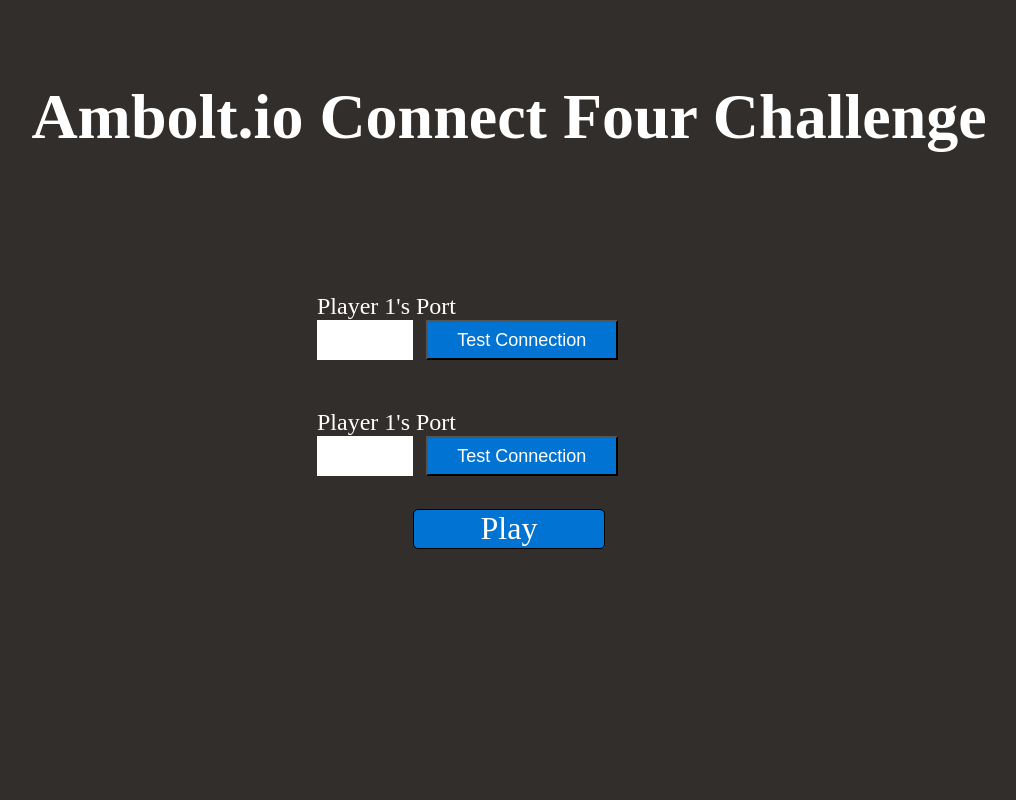
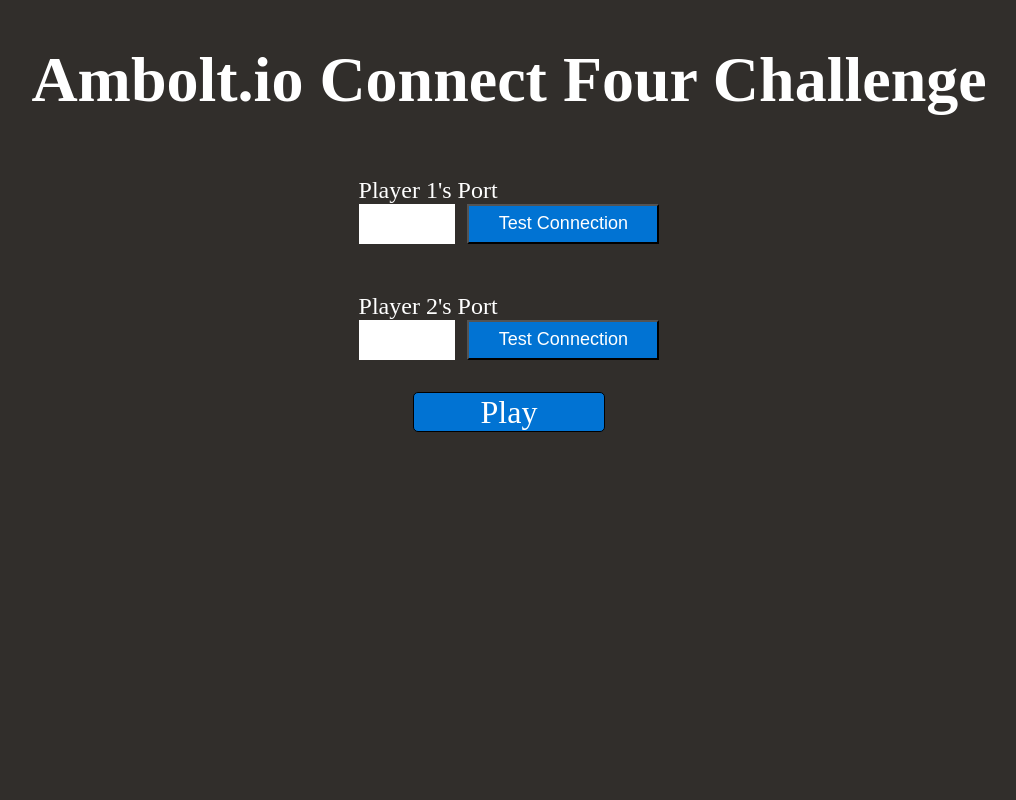
Before and after one commit to samuelnygaard/ConnectFour, a Flask app: page / in a window 1280 px wide. Shown: the whole page, without its empty margins (131-1147 px from the left). Run offline with Flask 2, Linux system fonts and the light colour scheme.

```diff
--- a/app/modules/game/controllers.py
+++ b/app/modules/game/controllers.py
@@ -1,4 +1,5 @@
 from flask import Blueprint, render_template
+from ConnectFourGame import ConnectFourGame
 
 mod = Blueprint('game', __name__, url_prefix='/')
 
@@ -8,8 +9,11 @@ def lobby():
     return render_template('game/lobby.html')
 
 
-@mod.route('/play', methods=['GET'])
-def play():
+@mod.route('/start', methods=['GET'])
+def start():
+
+    connectFourGame = ConnectFourGame()
+
     example_board_1 = [['-', '-', '-', '-', '-', '-', '-'],
                        ['-', '-', '-', '-', '-', '-', '-'],
                        ['-', '-', '-', '-', '-', 'O', '-'],
@@ -17,11 +21,5 @@ def play():
                        ['O', 'X', '-', 'O', '-', 'X', '-'],
                        ['X', 'O', '-', 'X', 'X', 'O', 'X']]
 
-    example_board_2 = [['-', '-', '-', '-', '-', '-', '-'],
-                       ['-', '-', '-', '-', '-', '-', '-'],
-                       ['-', '-', '-', '-', '-', '-', '-'],
-                       ['-', '-', '-', '-', '-', '-', '-'],
-                       ['-', '-', '-', '-', '-', '-', '-'],
-                       ['-', '-', '-', '-', '-', '-', '-']]
 
-    return render_template('game/play.html', board=example_board_2)
+    return render_template('game/start.html', game=connectFourGame)
--- a/app/static/css/base.css
+++ b/app/static/css/base.css
@@ -7,6 +7,20 @@ body {
   margin: 0;
   width: 100vw;
   height: 100vh;
+  color: white;
+}
+
+.container {
+  width: 100%;
+  height: 100%;
+}
+
+.title-container {
+  display: flex;
+  justify-content: center;
+  align-items: center;
+  font-size: xx-large;
+  height: 20vh;
 }
 
 /*# sourceMappingURL=base.css.map */
--- a/app/static/css/base.scss
+++ b/app/static/css/base.scss
@@ -1,10 +1,24 @@
 * {
-    box-sizing: border-box;
+  box-sizing: border-box;
 }
 
 body {
-    background: #312E2B;
-    margin: 0;
-    width: 100vw;
-    height: 100vh;
+  background: #312E2B;
+  margin: 0;
+  width: 100vw;
+  height: 100vh;
+  color: white;
 }
+
+.container {
+  width: 100%;
+  height: 100%;
+}
+
+.title-container {
+  display: flex;
+  justify-content: center;
+  align-items: center;
+  font-size: xx-large;
+  height: 20vh;
+}
--- a/app/static/css/lobby.css
+++ b/app/static/css/lobby.css
@@ -1,27 +1,7 @@
-.container {
-  width: 100%;
-  height: 100%;
-  color: white;
-}
-
-.title {
-  display: flex;
-  justify-content: center;
-  font-size: xx-large;
-}
-.title h1 {
-  margin-top: 10vh;
-}
-
 .bottom-container {
-  margin-top: 10vh;
   display: flex;
   justify-content: center;
   align-items: center;
-}
-
-.player-connections {
-  width: 30%;
 }
 
 .form-container {
--- a/app/static/css/lobby.scss
+++ b/app/static/css/lobby.scss
@@ -3,31 +3,10 @@ $background-color-main: #312E2B;
 $bottom-width: 15vw;
 $bottom-height: 5vh;
 
-.container {
-  width: 100%;
-  height: 100%;
-  color: white;
-}
-
-.title {
-  display: flex;
-  justify-content: center;
-  font-size: xx-large;
-
-  h1 {
-    margin-top: 10vh;
-  }
-}
-
 .bottom-container {
-  margin-top: 10vh;
   display: flex;
   justify-content: center;
   align-items: center;
-}
-
-.player-connections {
-  width: 30%;
 }
 
 .form-container {
--- a/app/static/css/play.scss
+++ /dev/null
@@ -1,55 +0,0 @@
-
-$cell-size: 5vw;
-$cell-size-half: $cell-size / 2;
-$cell-size-quarter: $cell-size / 4;
-$board-color-blue: #0173D3;
-$background-color-main: #312E2B;
-
-
-.container {
-    width: 100%;
-    height: 100%;
-    display: flex;
-    align-items: center;
-    justify-content: center;
-}
-
-.board {
-    width: 7 * $cell-size + $cell-size-quarter;
-    height: 6 * $cell-size + $cell-size-quarter;
-    background-color: $board-color-blue;
-    padding: $cell-size-quarter / 2;
-    border-radius: 5px;
-}
-
-.row {
-    display: flex;
-}
-
-.cell-border {
-    width: $cell-size;
-    height: $cell-size;
-    background-color: $board-color-blue;
-    display: flex;
-    justify-content: center;
-    align-items: center;
-}
-
-.cell-hole {
-    width: $cell-size - $cell-size-quarter;
-    height: $cell-size - $cell-size-quarter;
-    border-radius: 50%;
-    box-shadow: 0 0 0 5px $background-color-main;
-}
-
-.empty {
-    background-color: $background-color-main;
-}
-
-.player-1 {
-    background-color: yellow;
-}
-
-.player-2 {
-    background-color: red;
-}
--- a/app/templates/game/lobby.html
+++ b/app/templates/game/lobby.html
@@ -6,7 +6,7 @@
 
 {% block main %}
     <div class="container">
-        <div class="title">
+        <div class="title-container">
             <h1>Ambolt.io Connect Four Challenge</h1>
         </div>
         <div class="bottom-container">
@@ -27,9 +27,9 @@
                 <div class="player-port">
                     <div class="form-container">
                         <form>
-                            <label for="portnumber1">Player 1's Port</label><br>
+                            <label for="portnumber1">Player 2's Port</label><br>
                             <div class="port-and-button-container">
-                                <input type="text" id="portnumber1" name="portnumber1">
+                                <input type="text" id="portnumber2" name="portnumber2">
                                 <button class="connect-button">
                                     Test Connection
                                 </button>
@@ -38,7 +38,7 @@
                     </div>
                 </div>
                 <div class="play-button-container">
-                    <a href="{{ url_for('game.play') }}">
+                    <a href="{{ url_for('game.start') }}">
                         <div class="play-button">
                             Play
                         </div>
```
Also changed, not shown: ConnectFourGame.py (+8 -7 lines), app/static/css/game.css (renamed from app/static/css/play.css, +3 -5 lines), app/static/css/game.scss (added, +51 -0 lines), app/templates/game/play.html (deleted, +0 -32 lines), app/templates/game/start.html (added, +37 -0 lines), 4 other files.
